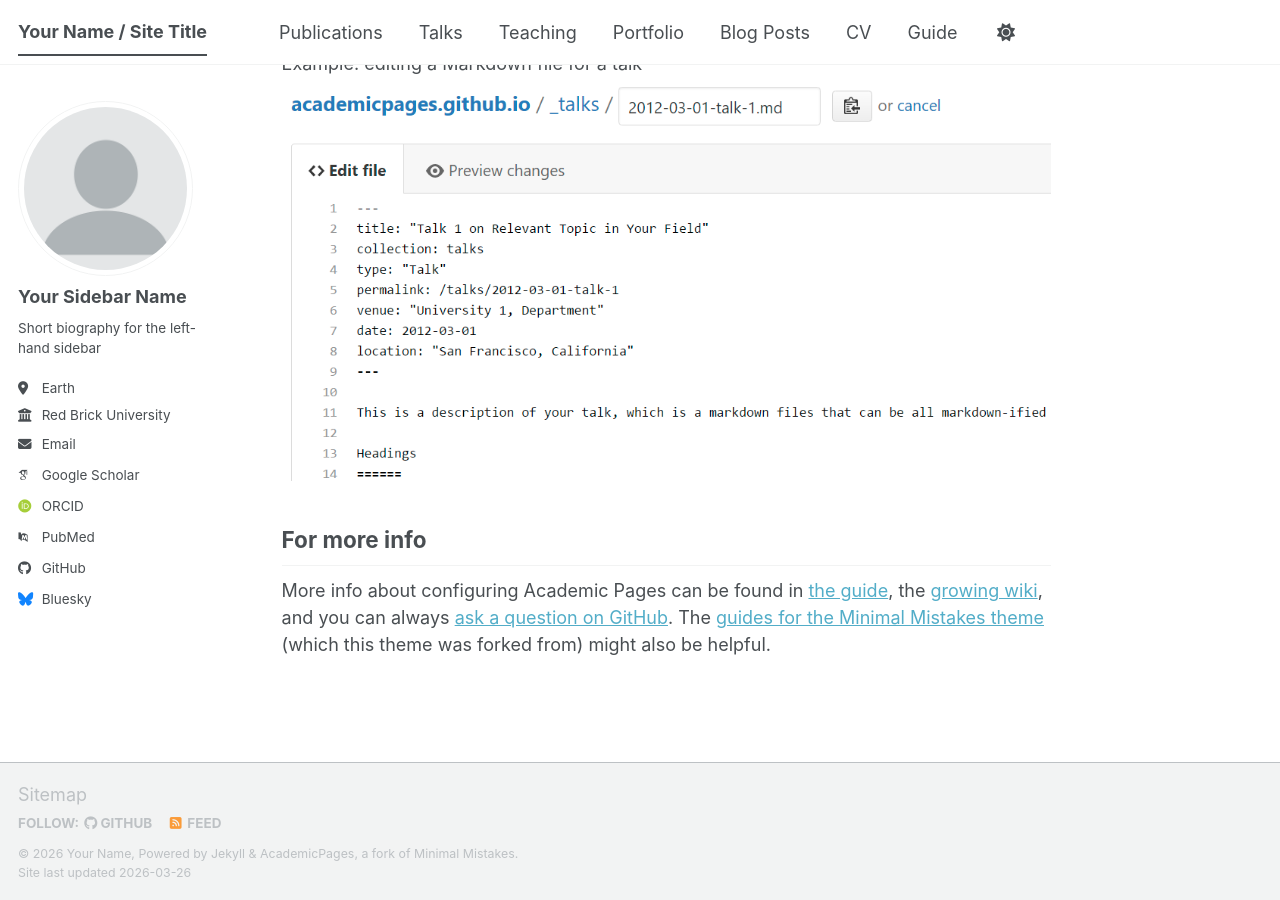
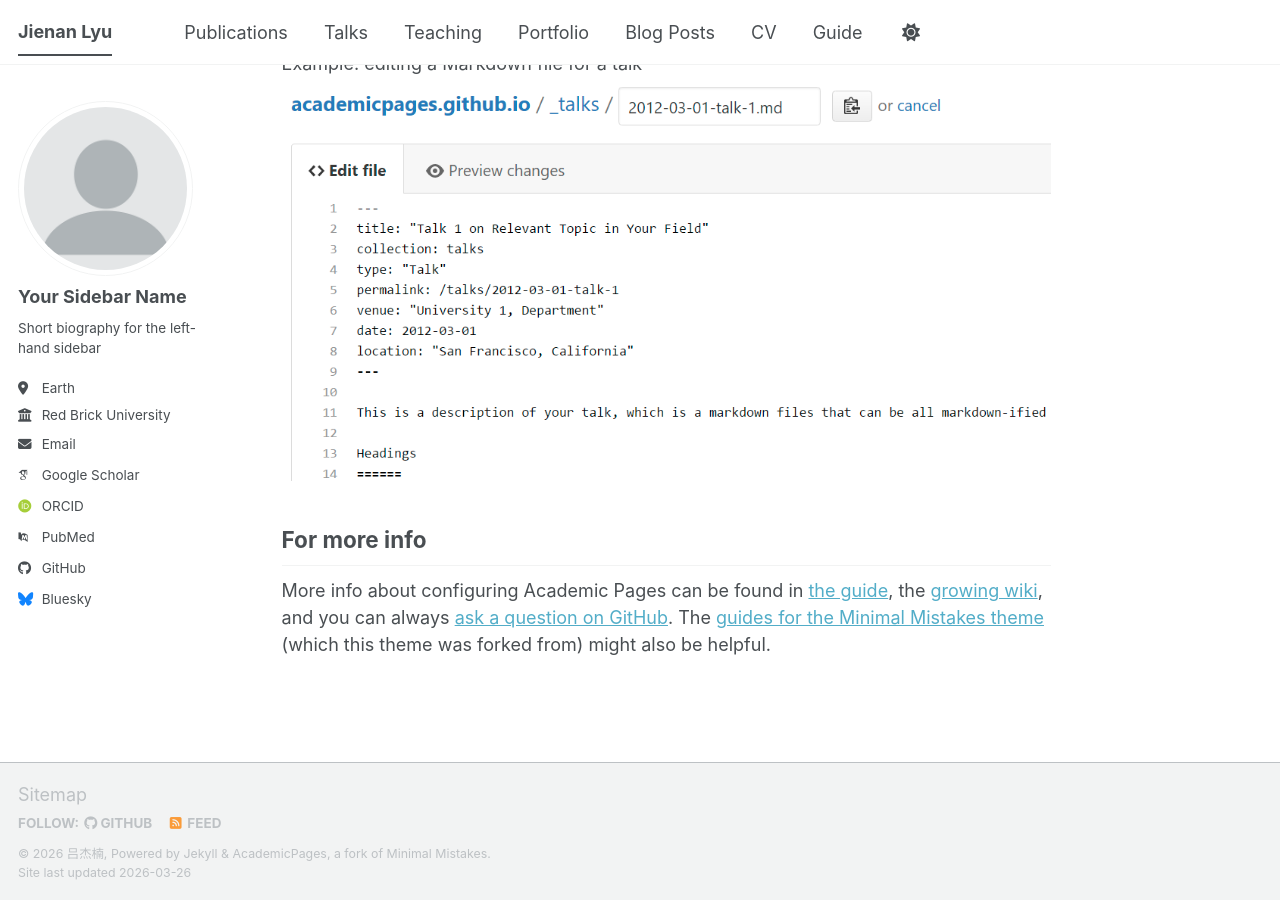
Before and after one commit to jaco1b/lvjienan.github.io, a Jekyll site: the page built from _pages/about.md, in a window 1280 px wide and 900 px high, scrolled down 2720 px. Built offline with Jekyll 4.4.1, drawn with Linux system fonts in a browser that asks for light colours; some web fonts are replaced; a script bundle is joined from its source files by our own code; library files that are not in the unit come from our copies.

Commit message:
Update _config.yml

```diff
--- a/_config.yml
+++ b/_config.yml
@@ -9,9 +9,9 @@
 # Basic Site Settings
 locale                   : "en-US"
 site_theme               : "default" # The available themes options are "default", "air", "sunrise", "mint", "dirt" and "contrast"
-title                    : "Your Name / Site Title"
+title                    : "Jienan Lyu "
 title_separator          : "-"
-name                     : &name "Your Name"
+name                     : &name "吕杰楠"
 description              : &description "Your Name's academic portfolio"   # Update this with a general description of your site, this is the default if not overridden by a page
 url                      : https://academicpages.github.io # The base hostname & protocol for your site e.g. "https://[your GitHub username].github.io",
                                                            # or if you already have some other page hosted on Github then use "https://[your GitHub username].github.io/[Your Repo Name]"
@@ -30,7 +30,7 @@ author:
   location         : "Earth"
   employer         : "Red Brick University"
   uri              : # URL
-  email            : "none@example.org"
+  email            : "lvjn3@mail2.sysu.edu.cn"
 
   # Academic websites
   academia         : # URL
```
